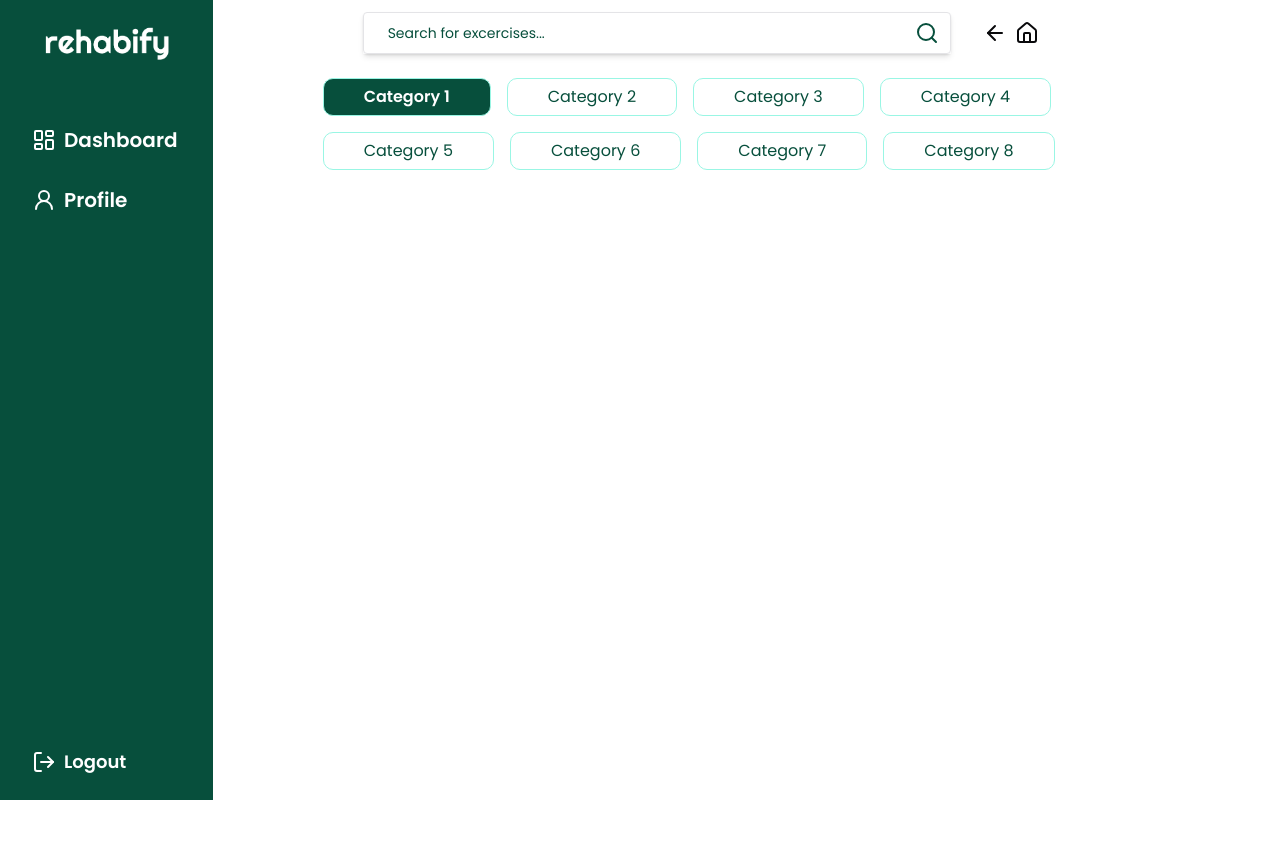
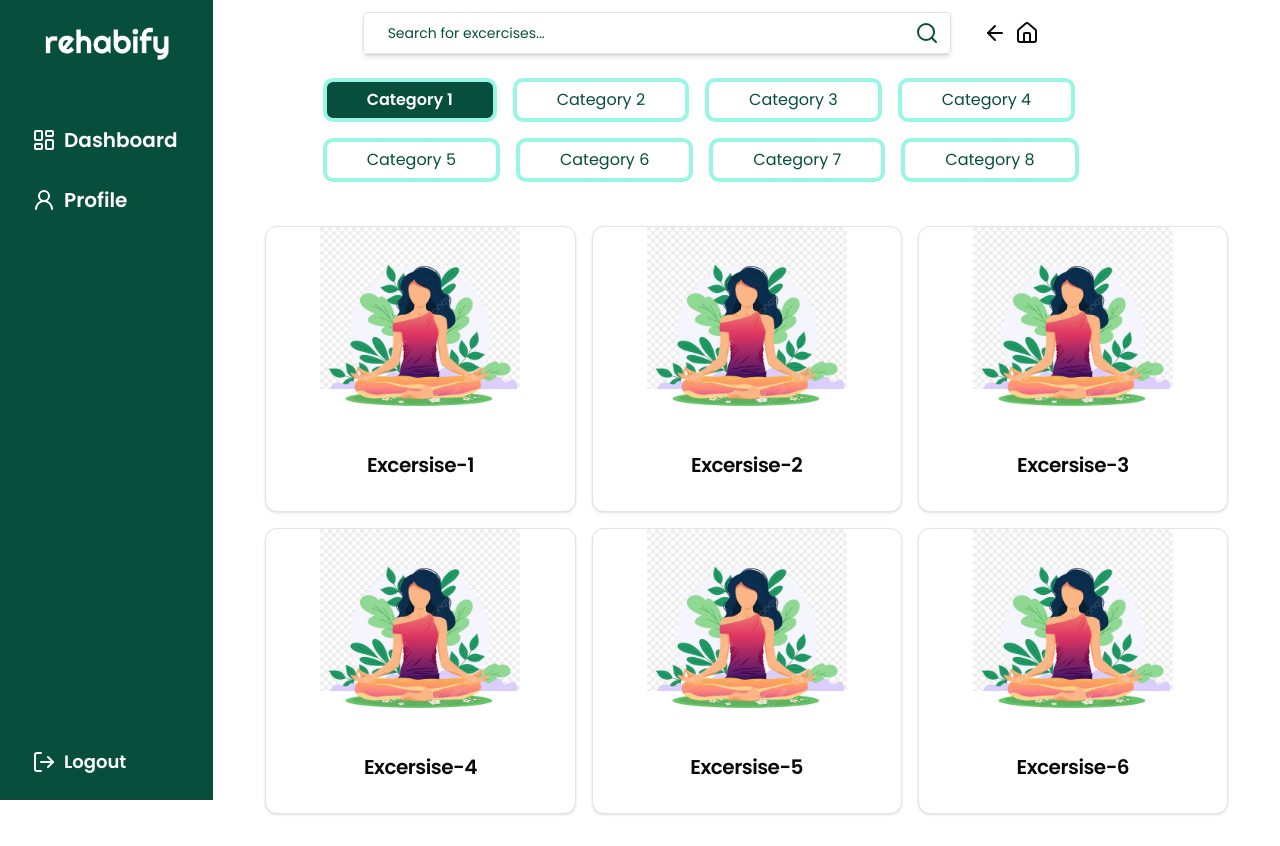
Before and after one commit to TheMercury1229/Rehabify-Frontend-Techfiestia, a Next.js app: page /dashboard in a window 1280 px wide. Before the commit the page ends 800 px from the top, so only its background shows below. Built offline with nearby package versions, Linux system fonts and the light colour scheme.

Commit message:
done with dashboard page

```diff
--- a/src/app/dashboard/page.tsx
+++ b/src/app/dashboard/page.tsx
@@ -1,6 +1,8 @@
 "use client";
+import { Card, CardContent, CardTitle } from "@/components/ui/card";
 import { Input } from "@/components/ui/input";
 import { ArrowLeft, Home, Search } from "lucide-react";
+import Image from "next/image";
 import React, { useState } from "react";
 
 export default function Dashboard() {
@@ -24,7 +26,7 @@ export default function Dashboard() {
       <div className="p-6 max-w-4xl mx-auto flex items-center gap-4 flex-wrap">
         {[1, 2, 3, 4, 5, 6, 7, 8].map((item) => (
           <div
-            className={` rounded-md  border  border-[#99F6E4] py-1.5 px-10 text-base w-fit ${
+            className={` rounded-md  border-4  border-[#99F6E4] py-1.5 px-10 text-base w-fit ${
               item === selectedCategory
                 ? "bg-primary text-white font-semibold"
                 : "text-primary bg-transparent"
@@ -36,6 +38,17 @@ export default function Dashboard() {
           </div>
         ))}
       </div>
+
+      <div className="grid grid-cols-2 md:grid-cols-3  gap-4 py-5 px-10">
+        {[1, 2, 3, 4, 5, 6].map((item) => (
+          <Card key={item}>
+            <CardContent className="flex flex-col items-center gap-4">
+              <Image src="/image.png" alt="image" width={200} height={200} />
+              <CardTitle className="text-xl my-2">Excersise-{item}</CardTitle>
+            </CardContent>
+          </Card>
+        ))}
+      </div>
     </section>
   );
 }
--- a/src/components/Sidebar.tsx
+++ b/src/components/Sidebar.tsx
@@ -12,7 +12,7 @@ import Link from "next/link";
 
 export const Sidebar = () => {
   return (
-    <section className="flex flex-col w-1/6 px-8 py-6 bg-primary h-screen">
+    <section className="flex flex-col w-1/6 px-8 py-6 bg-primary h-screen sticky top-0 left-0 z-50">
       <div className="flex justify-center items-center ">
         <Image src="/logo.png" alt="logo" width={130} height={130} />
       </div>
--- /dev/null
+++ b/src/components/ui/card.tsx
@@ -0,0 +1,76 @@
+import * as React from "react"
+
+import { cn } from "@/lib/utils"
+
+const Card = React.forwardRef<
+  HTMLDivElement,
+  React.HTMLAttributes<HTMLDivElement>
+>(({ className, ...props }, ref) => (
+  <div
+    ref={ref}
+    className={cn(
+      "rounded-xl border bg-card text-card-foreground shadow",
+      className
+    )}
+    {...props}
+  />
+))
+Card.displayName = "Card"
+
+const CardHeader = React.forwardRef<
+  HTMLDivElement,
+  React.HTMLAttributes<HTMLDivElement>
+>(({ className, ...props }, ref) => (
+  <div
+    ref={ref}
+    className={cn("flex flex-col space-y-1.5 p-6", className)}
+    {...props}
+  />
+))
+CardHeader.displayName = "CardHeader"
+
+const CardTitle = React.forwardRef<
+  HTMLDivElement,
+  React.HTMLAttributes<HTMLDivElement>
+>(({ className, ...props }, ref) => (
+  <div
+    ref={ref}
+    className={cn("font-semibold leading-none tracking-tight", className)}
+    {...props}
+  />
+))
+CardTitle.displayName = "CardTitle"
+
+const CardDescription = React.forwardRef<
+  HTMLDivElement,
+  React.HTMLAttributes<HTMLDivElement>
+>(({ className, ...props }, ref) => (
+  <div
+    ref={ref}
+    className={cn("text-sm text-muted-foreground", className)}
+    {...props}
+  />
+))
+CardDescription.displayName = "CardDescription"
+
+const CardContent = React.forwardRef<
+  HTMLDivElement,
+  React.HTMLAttributes<HTMLDivElement>
+>(({ className, ...props }, ref) => (
+  <div ref={ref} className={cn("p-6 pt-0", className)} {...props} />
+))
+CardContent.displayName = "CardContent"
+
+const CardFooter = React.forwardRef<
+  HTMLDivElement,
+  React.HTMLAttributes<HTMLDivElement>
+>(({ className, ...props }, ref) => (
+  <div
+    ref={ref}
+    className={cn("flex items-center p-6 pt-0", className)}
+    {...props}
+  />
+))
+CardFooter.displayName = "CardFooter"
+
+export { Card, CardHeader, CardFooter, CardTitle, CardDescription, CardContent }
```
Also changed, not shown: public/image.png (added).
